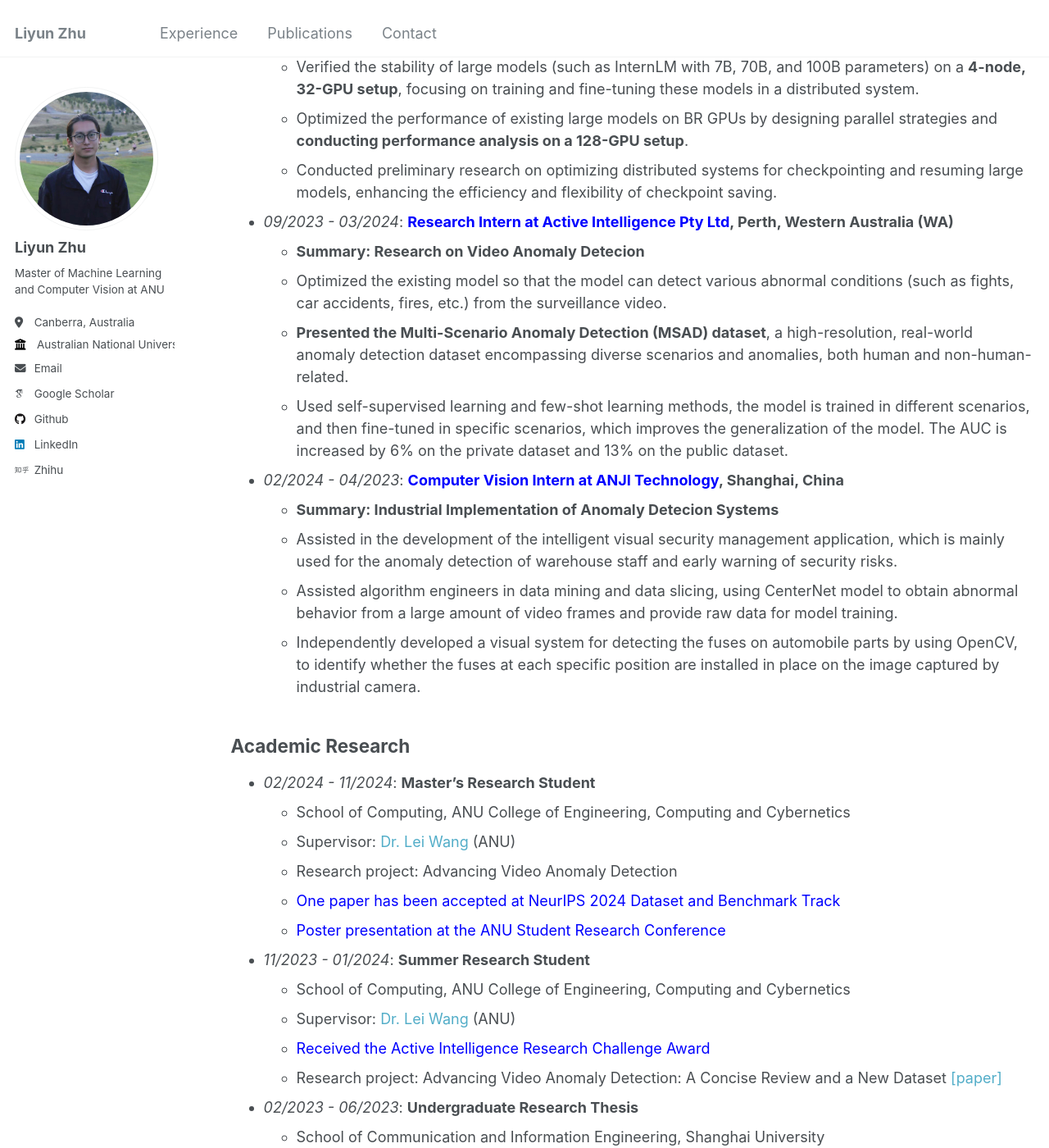
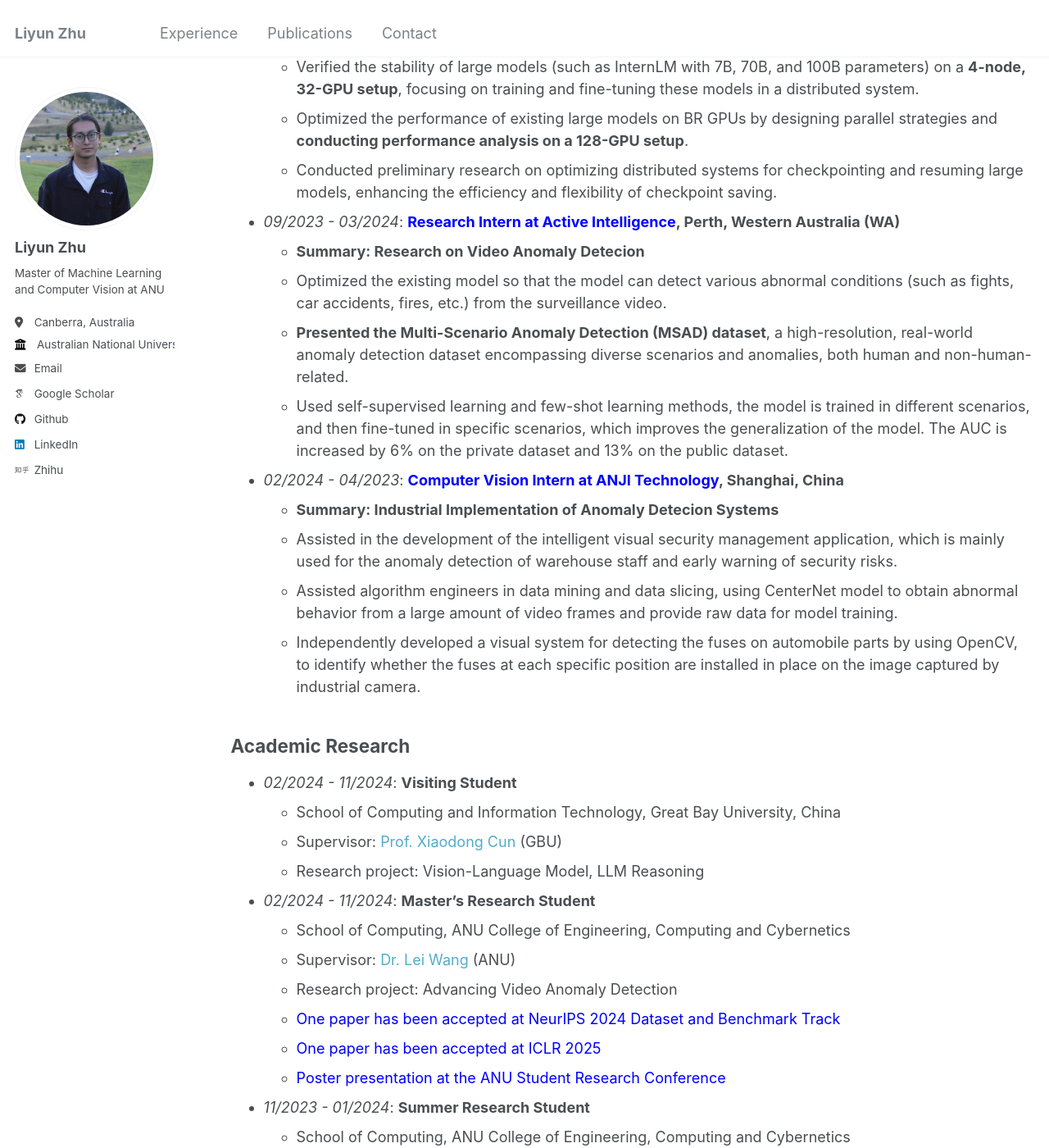
Before and after one commit to Tom-roujiang/liyun_zhu, a Jekyll site: the page built from _pages/experience.md, in a window 1280 px wide and 1400 px high, scrolled down 228 px. Shown: the whole window at 82% size. Built offline with Jekyll 4.4.1, drawn with Linux system fonts in a browser that asks for light colours; some web fonts are replaced.

Commit message:
update 0122

```diff
--- a/_pages/experience.md
+++ b/_pages/experience.md
@@ -22,7 +22,7 @@ a:hover, a:active {
     - Conducted preliminary research on optimizing distributed systems for checkpointing and resuming large models, enhancing the efficiency and flexibility of checkpoint saving.
 
 
-  - *09/2023 - 03/2024*: **<span style="color: blue;">Research Intern at Active Intelligence Pty Ltd</span>, Perth, Western Australia (WA)**
+  - *09/2023 - 03/2024*: **<span style="color: blue;">Research Intern at Active Intelligence</span>, Perth, Western Australia (WA)**
     - **Summary: Research on Video Anomaly Detecion**
     - Optimized the existing model so that the model can detect various abnormal conditions (such as fights, car accidents, fires, etc.) from the surveillance video.
     - **Presented the Multi-Scenario Anomaly Detection (MSAD) dataset**, a high-resolution, real-world anomaly detection dataset encompassing diverse scenarios and anomalies, both human and non-human-related.
@@ -41,11 +41,18 @@ a:hover, a:active {
     - <span style="color:red;"> Received the **Active Intelligence Research Challenge Award**</span> -->
 
 ## Academic Research
+
+  - *02/2024 - 11/2024*: **Visiting Student**
+    - School of Computing and Information Technology, Great Bay University, China
+    - Supervisor: [Prof. Xiaodong Cun](https://vinthony.github.io/academic/) (GBU)
+    - Research project: Vision-Language Model, LLM Reasoning
+
   - *02/2024 - 11/2024*: **Master's Research Student**
     - School of Computing, ANU College of Engineering, Computing and Cybernetics
     - Supervisor: [Dr. Lei Wang](https://leiwangr.github.io/) (ANU)
     - Research project: Advancing Video Anomaly Detection
     - <span style="color:blue;">One paper has been accepted at NeurIPS 2024 Dataset and Benchmark Track</span>
+    - <span style="color:blue;">One paper has been accepted at ICLR 2025</span>
     - <span style="color:blue;">Poster presentation at the ANU Student Research Conference</span>
     <!-- - HPC grant: <span style="color:red;">**National Computational Merit Allocation Scheme (NCMAS 2024)**</span> -->
 
```
Also changed, not shown: _pages/about.md (+3 -1 lines), 5 other files.
